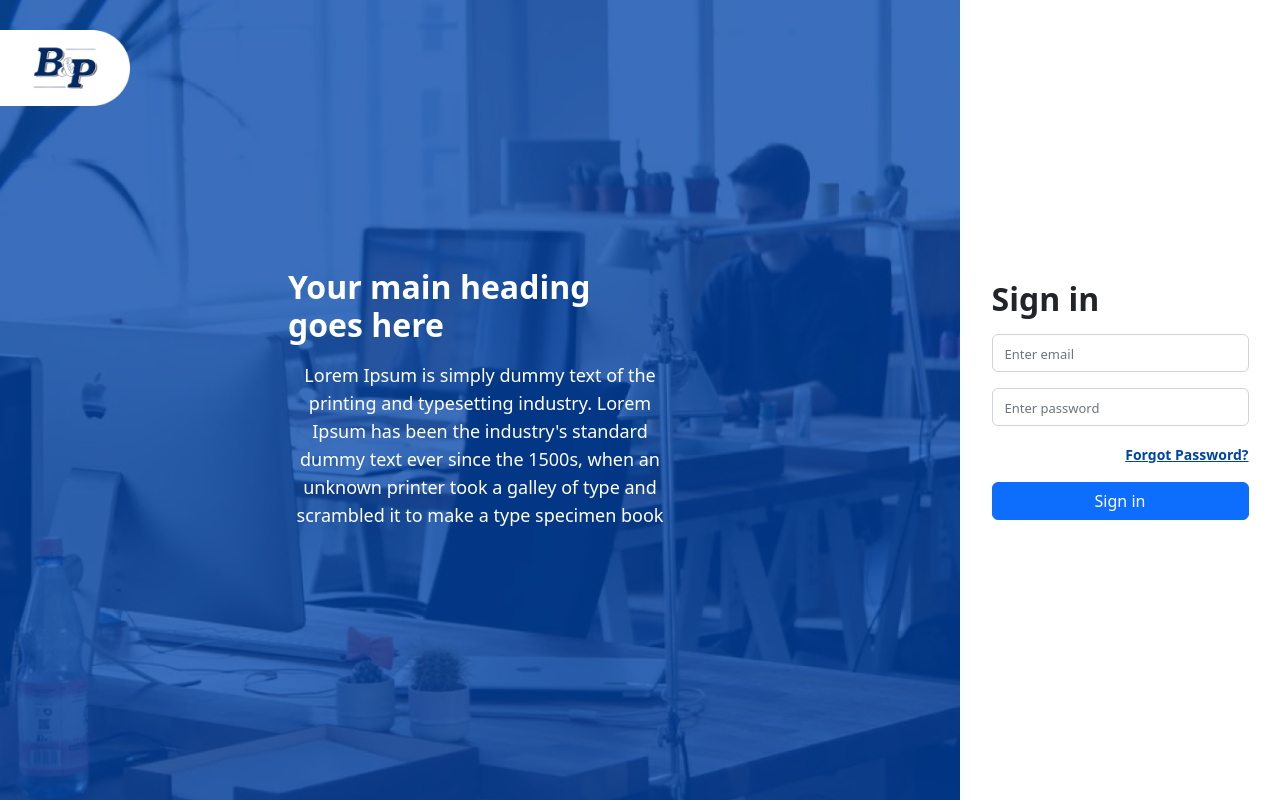
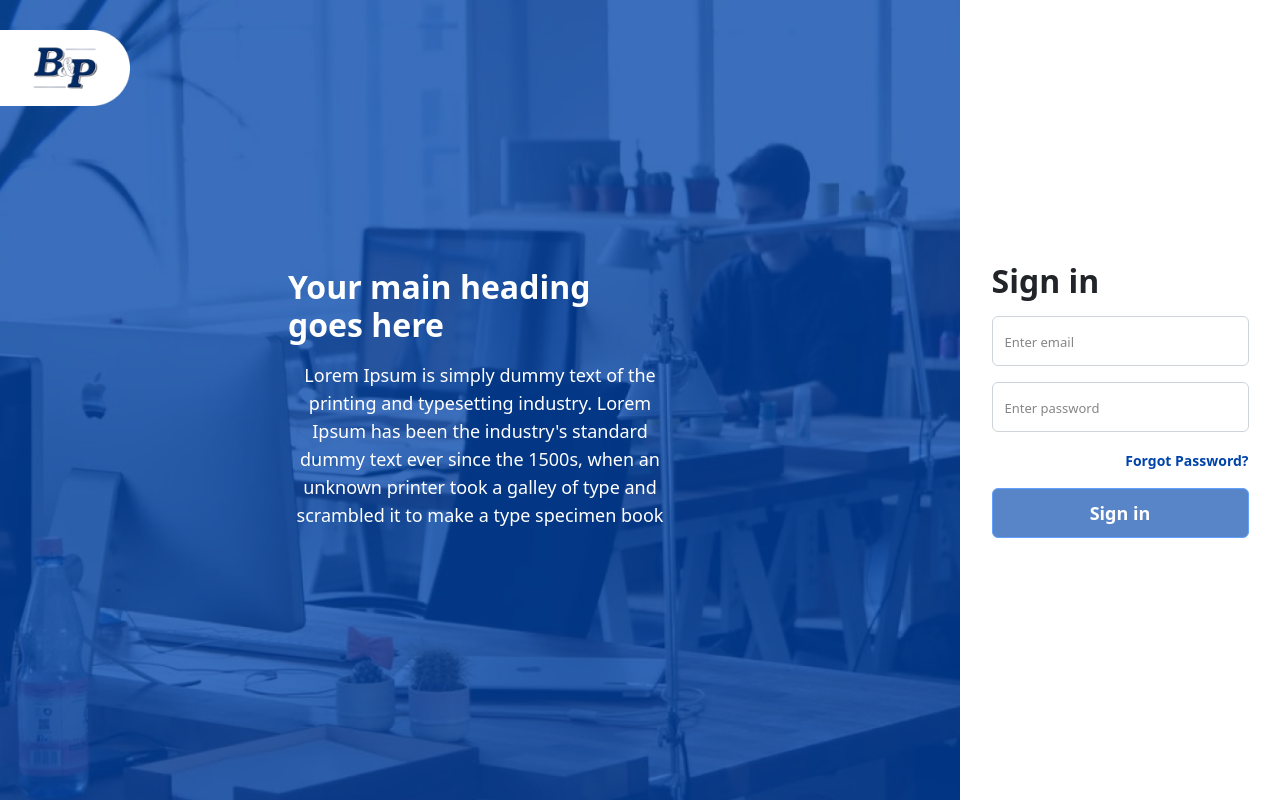
Before and after one commit to chiragmer77/missions, an Angular app: page /auth/login in a window 1280 px wide. Built offline with nearby package versions, Linux system fonts and the light colour scheme.

Commit message:
login validation

```diff
--- a/src/app/app.module.ts
+++ b/src/app/app.module.ts
@@ -9,6 +9,7 @@ import { ResetPasswordComponent } from './modules/authentication/authentication/
 import { TestComponent } from './shared/components/test/test.component';
 import { TestDirective } from './shared/directives/test.directive';
 import { TestPipe } from './shared/pipe/test.pipe';
+import { ReactiveFormsModule } from '@angular/forms';
 
 @NgModule({
   declarations: [
@@ -22,7 +23,8 @@ import { TestPipe } from './shared/pipe/test.pipe';
   ],
   imports: [
     BrowserModule,
-    AppRoutingModule
+    AppRoutingModule,
+    ReactiveFormsModule
   ],
   providers: [],
   bootstrap: [AppComponent]
--- a/src/app/modules/authentication/authentication/authentication.module.ts
+++ b/src/app/modules/authentication/authentication/authentication.module.ts
@@ -2,13 +2,15 @@ import { NgModule } from '@angular/core';
 import { CommonModule } from '@angular/common';
 
 import { AuthenticationRoutingModule } from './authentication-routing.module';
+import { ReactiveFormsModule } from '@angular/forms';
 
 
 @NgModule({
   declarations: [],
   imports: [
     CommonModule,
-    AuthenticationRoutingModule
+    AuthenticationRoutingModule,
+    ReactiveFormsModule
   ]
 })
 export class AuthenticationModule { }
--- a/src/app/modules/authentication/authentication/forgot-password/forgot-password.component.html
+++ b/src/app/modules/authentication/authentication/forgot-password/forgot-password.component.html
@@ -29,7 +29,8 @@
                                     <input type="email" class="form-control" id="email" placeholder="Email Address"
                                         name="email">
                                 </div>
-                                <a class="btn btn-primary col-xl-12" routerLink="/auth/reset-password">Send Link</a>
+                                <a class="btn btn-primary col-xl-12 auth-buttons" routerLink="/auth/reset-password">Send
+                                    Link</a>
                             </form>
                         </div>
                     </div>
--- a/src/app/modules/authentication/authentication/login/login.component.html
+++ b/src/app/modules/authentication/authentication/login/login.component.html
@@ -24,21 +24,42 @@
                     <div class="w-100 d-flex align-items-center justify-content-center h-100">
                         <div class="form_sign">
                             <h2>Sign in</h2>
-                            <form action="#">
+                            <form [formGroup]="loginForm" (ngSubmit)="onSubmit()">
                                 <div class="mb-3 mt-3">
-                                    <input type="email" class="form-control" id="email" placeholder="Enter email"
-                                        name="email">
+                                    <input type="email" formControlName="email" class="form-control" id="email"
+                                        placeholder="Enter email" name="email">
+                                    <div class="error-message"
+                                        *ngIf="loginForm.controls.email.invalid && (loginForm.controls.email.dirty || loginForm.controls.email.touched)">
+                                        <span *ngIf="loginForm.controls.email.errors?.required">
+                                            Email is required.
+                                        </span>
+                                        <span *ngIf="loginForm.controls.email.errors?.email">
+                                            Invalid email format.
+                                        </span>
+                                    </div>
                                 </div>
                                 <div class="mb-3">
-                                    <input type="password" class="form-control" id="pwd" placeholder="Enter password"
-                                        name="pswd">
+                                    <input type="password" formControlName="password" class="form-control" id="pwd"
+                                        placeholder="Enter password" name="pswd">
+                                    <div class="error-message"
+                                        *ngIf="loginForm.controls.password.invalid && (loginForm.controls.password.dirty || loginForm.controls.password.touched)">
+                                        <span *ngIf="loginForm.controls.password.errors?.required">
+                                            Password is required.
+                                        </span>
+                                        <span *ngIf="loginForm.controls.password.errors?.minlength">
+                                            Password should be at least {{
+                                            loginForm.controls.password.errors.minlength.requiredLength }} characters
+                                            long.
+                                        </span>
+                                    </div>
                                 </div>
                                 <div class="forgot_psw text-end mb-3">
                                     <a routerLink="/auth/forgot-password">Forgot Password?</a>
                                 </div>
-                                <a class="btn btn-primary col-xl-12">Sign in</a>
+                                <button class="btn btn-primary col-xl-12 auth-buttons"
+                                    [disabled]="loginForm.invalid">Sign
+                                    in</button>
                             </form>
-
                         </div>
                     </div>
                 </div>
--- a/src/app/modules/authentication/authentication/login/login.component.ts
+++ b/src/app/modules/authentication/authentication/login/login.component.ts
@@ -1,4 +1,5 @@
 import { Component } from '@angular/core';
+import { FormBuilder, FormGroup, Validators } from '@angular/forms';
 
 @Component({
   selector: 'app-login',
@@ -7,4 +8,27 @@ import { Component } from '@angular/core';
 })
 export class LoginComponent {
 
+  loginForm: FormGroup | any;
+
+  constructor(private fb: FormBuilder) { }
+
+  ngOnInit() {
+    this.loginForm = this.fb.group({
+      email: ['', [Validators.required, Validators.email]],
+      password: ['', [Validators.required, Validators.minLength(6)]],
+    });
+  }
+
+  onSubmit() {
+    if (this.loginForm!.valid) {
+      // Implement your login logic here
+      const email = this.loginForm!.value.email;
+      const password = this.loginForm!.value.password;
+      // For demonstration purposes, you can log the credentials
+      console.log('Email:', email);
+      console.log('Password:', password);
+    }
+  }
+
+
 }
--- a/src/app/modules/authentication/authentication/reset-password/reset-password.component.html
+++ b/src/app/modules/authentication/authentication/reset-password/reset-password.component.html
@@ -32,7 +32,7 @@
                                     <input type="password" class="form-control" id="pwd" placeholder="Re-Enter password"
                                         name="pswd">
                                 </div>
-                                <a class="btn btn-primary col-xl-12">Confirm</a>
+                                <a class="btn btn-primary col-xl-12 auth-buttons">Confirm</a>
                             </form>
                         </div>
                     </div>
--- a/src/styles.css
+++ b/src/styles.css
@@ -5,8 +5,25 @@ body {
 input,
 input::placeholder {
   font-size: 13px;
+  font-weight: 400;
+  line-height: 19px;
+  letter-spacing: 0em;
+  text-align: left;
+  color: #868686 !important;
 }
-
+.form-control {
+  height: 50px;
+  border: 1px solid #d7d7d7;
+}
+.form-control:focus {
+  box-shadow: none !important;
+  border-color: initial !important;
+}
+.error-message span {
+  font-size: 13px;
+  color: red;
+  margin-left: 12px;
+}
 /* Login page start */
 .main_login {
   float: left;
@@ -64,9 +81,19 @@ input::placeholder {
   font-size: 14px;
   color: #0044aa;
   font-weight: 600;
+  text-decoration: none;
 }
 .form_sign p {
   color: #53575c;
   font-size: 14px;
   margin-bottom: 30px;
 }
+.auth-buttons {
+  background: #0044aa !important;
+  height: 50px !important;
+  font-size: 18px !important;
+  font-weight: 600 !important;
+  line-height: 35px !important;
+  letter-spacing: 0em !important;
+  text-align: center !important;
+}
```
